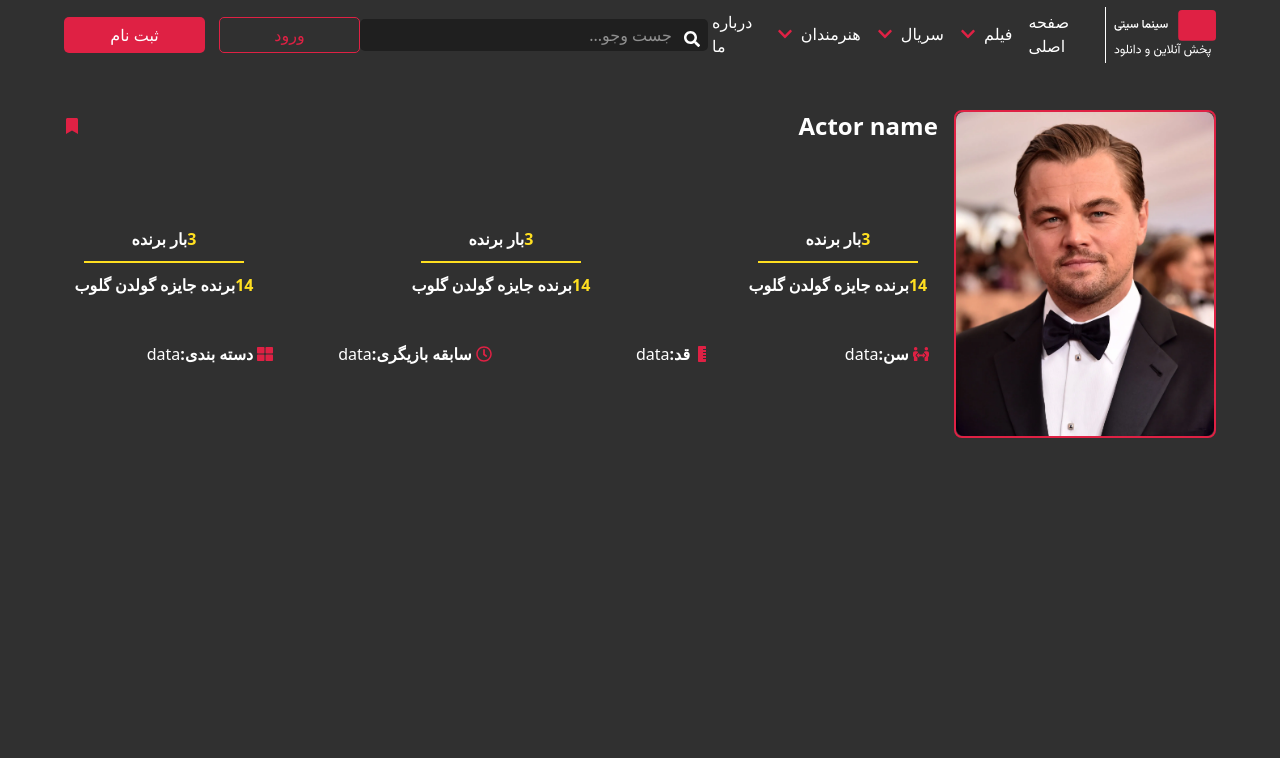
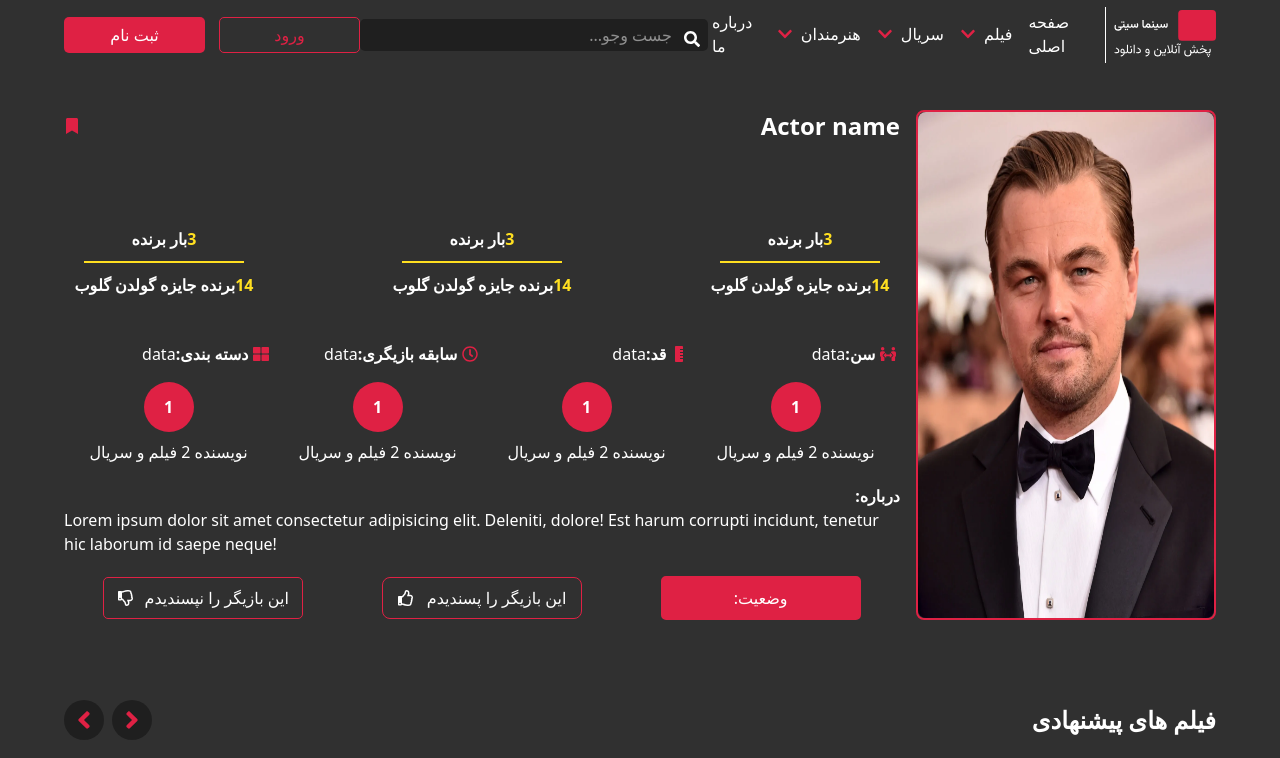
Before and after one commit to matinsaravanifr/Cinema-City, a React (Vite) app: page / in a window 1280 px wide. Shown: the top 758 px of the page. Built offline with nearby package versions, Linux system fonts and the light colour scheme.

Commit message:
fixed Actor Page

```diff
--- a/index.html
+++ b/index.html
@@ -1,5 +1,5 @@
 <!doctype html>
-<html lang="en">
+<html lang="fa">
   <head>
     <meta charset="UTF-8" />
     <link rel="icon" type="image/svg+xml" href="/vite.svg" />
--- a/src/Pages/ActorPage/ActorPage.jsx
+++ b/src/Pages/ActorPage/ActorPage.jsx
@@ -1,12 +1,19 @@
 
 import Navbar from '../../components/Navbar/Navbar'
 import ActorInfo from '../../components/ActorInfo/ActorInfo'
+import MovieSliders from '../../components/MovieSliders/MovieSliders'
+import ActorSlider from '../../components/ActorSlider/ActorSlider'
+import Footer from '../../components/Footer/Footer'
 
 export default function ActorPage() {
   return (
     <>
     <Navbar position="static"/>
     <ActorInfo/>
+    <MovieSliders />
+    <MovieSliders />
+    <ActorSlider/>
+    <Footer/>
     </>
   )
 }
--- /dev/null
+++ b/src/components/ActorInfo/ActingData.jsx
@@ -0,0 +1,25 @@
+
+
+export default function ActingData() {
+  return (
+    <div className="flex w-full m-auto justify-around">
+        <div className="w-50  flex flex-col items-center justify-center">
+            <span className="w-[50px] h-[50px] bg-red-400 text-white font-bold rounded-full flex items-center justify-center">1</span>
+            <h1 className="text-white mt-2">نويسنده 2 فیلم و سریال</h1>
+        </div>
+        <div className="w-50   flex flex-col items-center justify-center">
+            <span className="w-[50px] h-[50px] bg-red-400 text-white font-bold rounded-full flex items-center justify-center">1</span>
+            <h1 className="text-white mt-2">نويسنده 2 فیلم و سریال</h1>
+        </div>
+        <div className="w-50   flex flex-col items-center justify-center">
+            <span className="w-[50px] h-[50px] bg-red-400 text-white font-bold rounded-full flex items-center justify-center">1</span>
+            <h1 className="text-white mt-2">نويسنده 2 فیلم و سریال</h1>
+        </div>
+        <div className="w-50   flex flex-col items-center justify-center">
+            <span className="w-[50px] h-[50px] bg-red-400 text-white font-bold rounded-full flex items-center justify-center">1</span>
+            <h1 className="text-white mt-2">نويسنده 2 فیلم و سریال</h1>
+        </div>
+
+    </div>
+  )
+}
--- a/src/components/ActorInfo/ActorInfo.jsx
+++ b/src/components/ActorInfo/ActorInfo.jsx
@@ -2,12 +2,19 @@ import img from "./../../assets/American-actor-Leonardo-DiCaprio-2016.webp";
 import { FaBookmark } from "react-icons/fa";
 import Gifts from "./Gifts";
 import Information from "./information";
+import ActingData from "./ActingData";
+import { FaRegThumbsUp } from "react-icons/fa";
+import { FaRegThumbsDown } from "react-icons/fa";
 export default function ActorInfo() {
   return (
     <section className="flex flex-row-reverse mt-10 w-[90%] m-auto">
       <div className="w-[30%]">
-        <figure className="border-2 rounded-[8px] border-red-400">
-          <img className="rounded-[8px]" src={img} alt="Actor" />
+        <figure className="border-2 rounded-[8px] border-red-400 w-[300px] h-[100%]">
+          <img
+            className="rounded-[8px] bg-cover h-full"
+            src={img}
+            alt="Actor"
+          />
         </figure>
       </div>
       <div className="w-full mr-4">
@@ -20,8 +27,29 @@ export default function ActorInfo() {
           <Gifts />
           <Gifts />
         </div>
-          <Information />
+        <Information />
+        <ActingData />
 
+        <div className="mt-5">
+          <h1 className="text-white font-bold text-right">:درباره</h1>
+          <p className="text-white">
+            Lorem ipsum dolor sit amet consectetur adipisicing elit. Deleniti,
+            dolore! Est harum corrupti incidunt, tenetur hic laborum id saepe
+            neque!
+          </p>
+        </div>
+        <div className="flex items-center justify-around flex-row-reverse mt-5">
+          <button className="text-white w-50 border-2 p-2 rounded-[5px] bg-red-400 border-red-400">:وضعیت</button>
+          <button className="flex items-center justify-around w-50 border-[1px] rounded-[8px] p-2 border-red-400 text-white cursor-pointer">
+            <FaRegThumbsUp/>
+            این بازیگر را پسندیدم
+          </button>
+          <button className="flex items-center justify-around w-50  border-[1px] rounded-[5px] p-2 border-red-400 text-white cursor-pointer ">
+
+            <FaRegThumbsDown />
+            این بازیگر را نپسندیدم
+          </button>
+        </div>
       </div>
     </section>
   );
--- a/src/components/ActorInfo/Information.jsx
+++ b/src/components/ActorInfo/Information.jsx
@@ -5,28 +5,28 @@ import { FaThLarge } from "react-icons/fa";
 export default function Information() {
   return (
     <div className="flex justify-around items-center">
-      <div className="w-50 h-40">
+      <div className="w-50  h-10">
         <span className="flex items-center flex-row-reverse">
           <FaThLarge className="text-red-400 ml-1" />
           <h1 className="font-bold text-white">:دسته بندی</h1>
           <p className="text-white">data</p>
         </span>
       </div>
-      <div className="w-50 h-40">
+      <div className="w-50  h-10">
         <span className="flex items-center flex-row-reverse">
           <FaRegClock className="text-red-400 ml-1" />
           <h1 className="font-bold text-white">:سابقه بازیگری</h1>
           <p className="text-white">data</p>
         </span>
       </div>
-      <div className="w-50 h-40">
+      <div className="w-50  h-10">
         <span className="flex items-center flex-row-reverse">
           <FaRulerVertical className="text-red-400 ml-1" />
           <h1 className="font-bold text-white">:قد</h1>
           <p className="text-white">data</p>
         </span>
       </div>
-      <div className="w-50 h-40">
+      <div className="w-50  h-10">
         <span className="flex items-center flex-row-reverse">
           <FaPeopleArrows className="text-red-400 ml-1" />
           <h1 className="font-bold text-white">:سن</h1>
```
